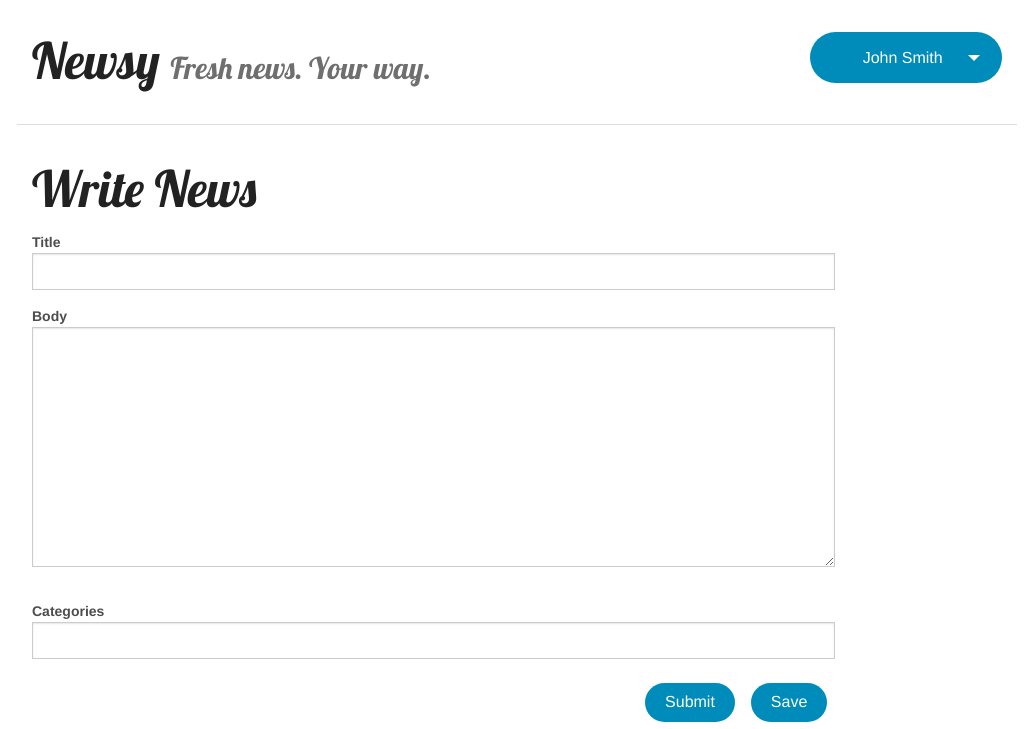
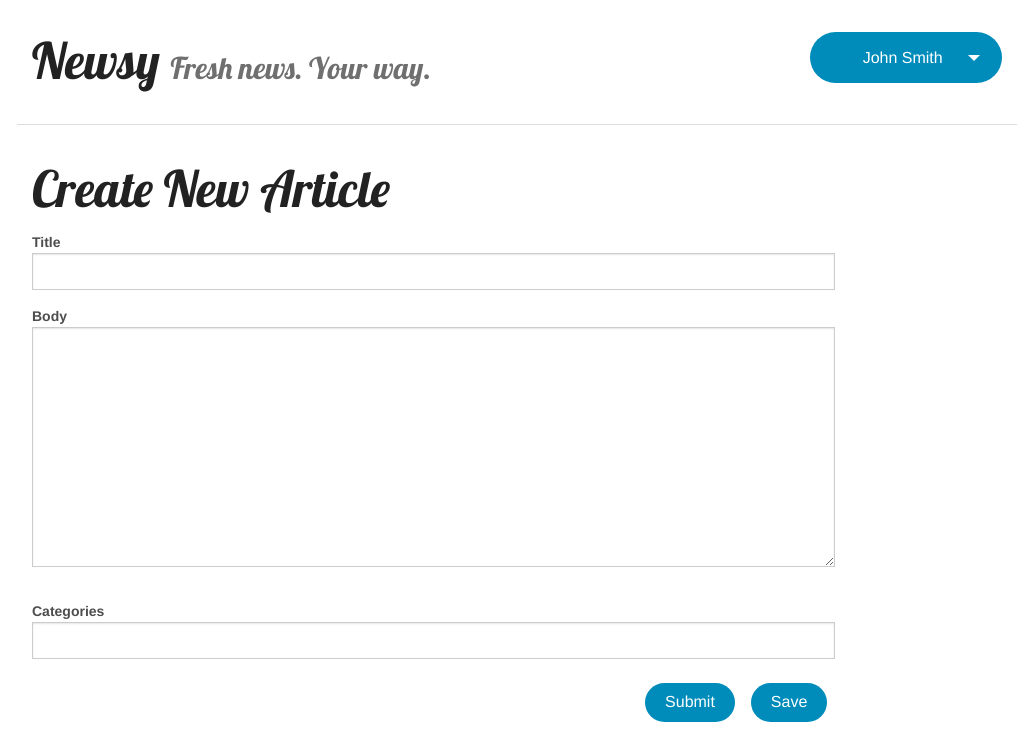
Before and after one commit to tiagoc/Newsy, a PHP site: page /pages/createnews.php in a window 1280 px wide. Shown: the top 729 px of the page, without its empty margins (123-1156 px from the left). Run offline with PHP 8.4, Linux system fonts and the light colour scheme; some libraries are stand-ins or nearby versions.

Commit message:
Changed a line.

```diff
--- a/pages/createnews.php
+++ b/pages/createnews.php
@@ -2,7 +2,7 @@
 
 <div class="row">
     <div class="small-12 columns">
-        <h1>Write News</h1>
+        <h1>Create New Article</h1>
 
         <form>
             <div class="row">
```
